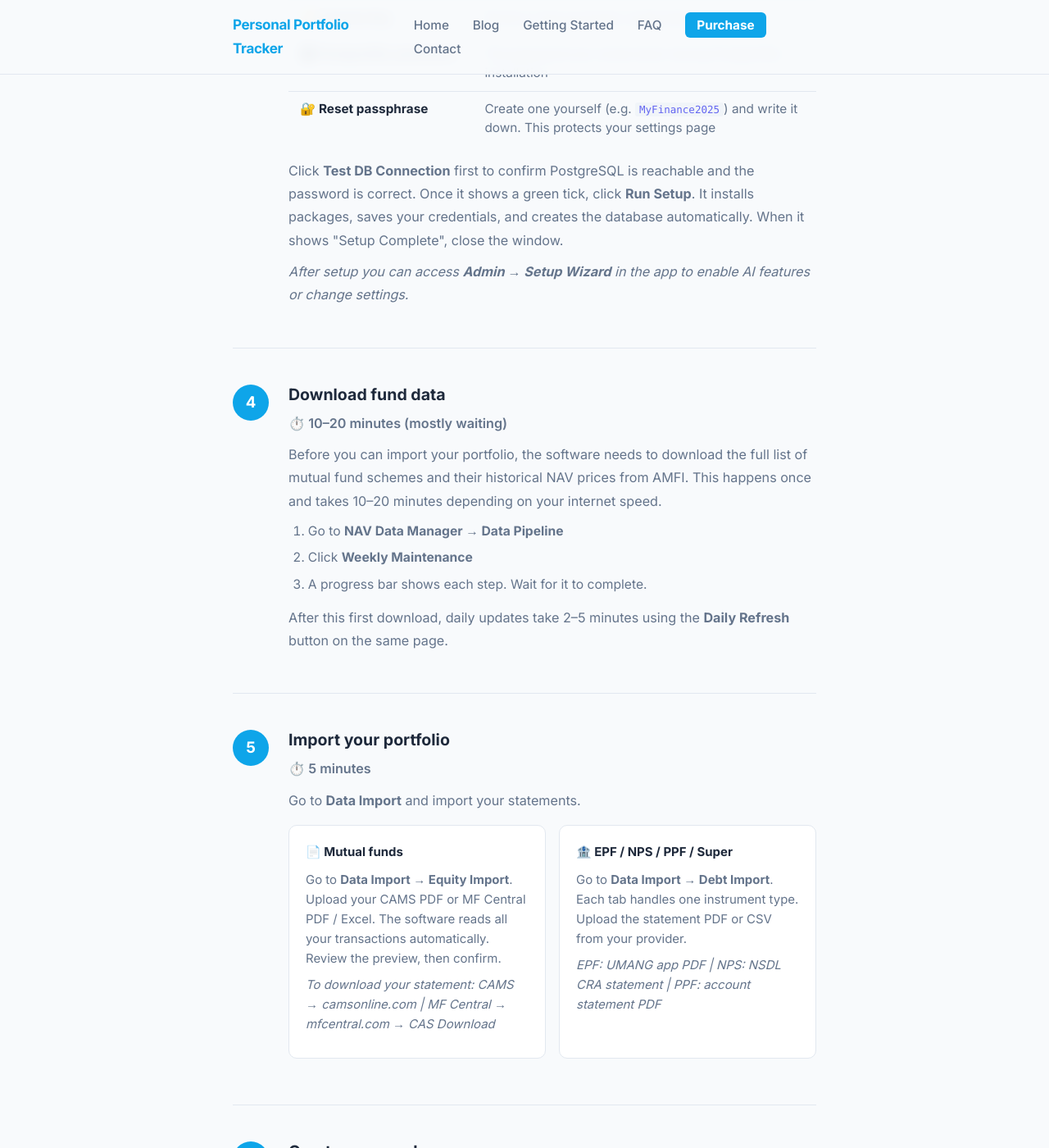
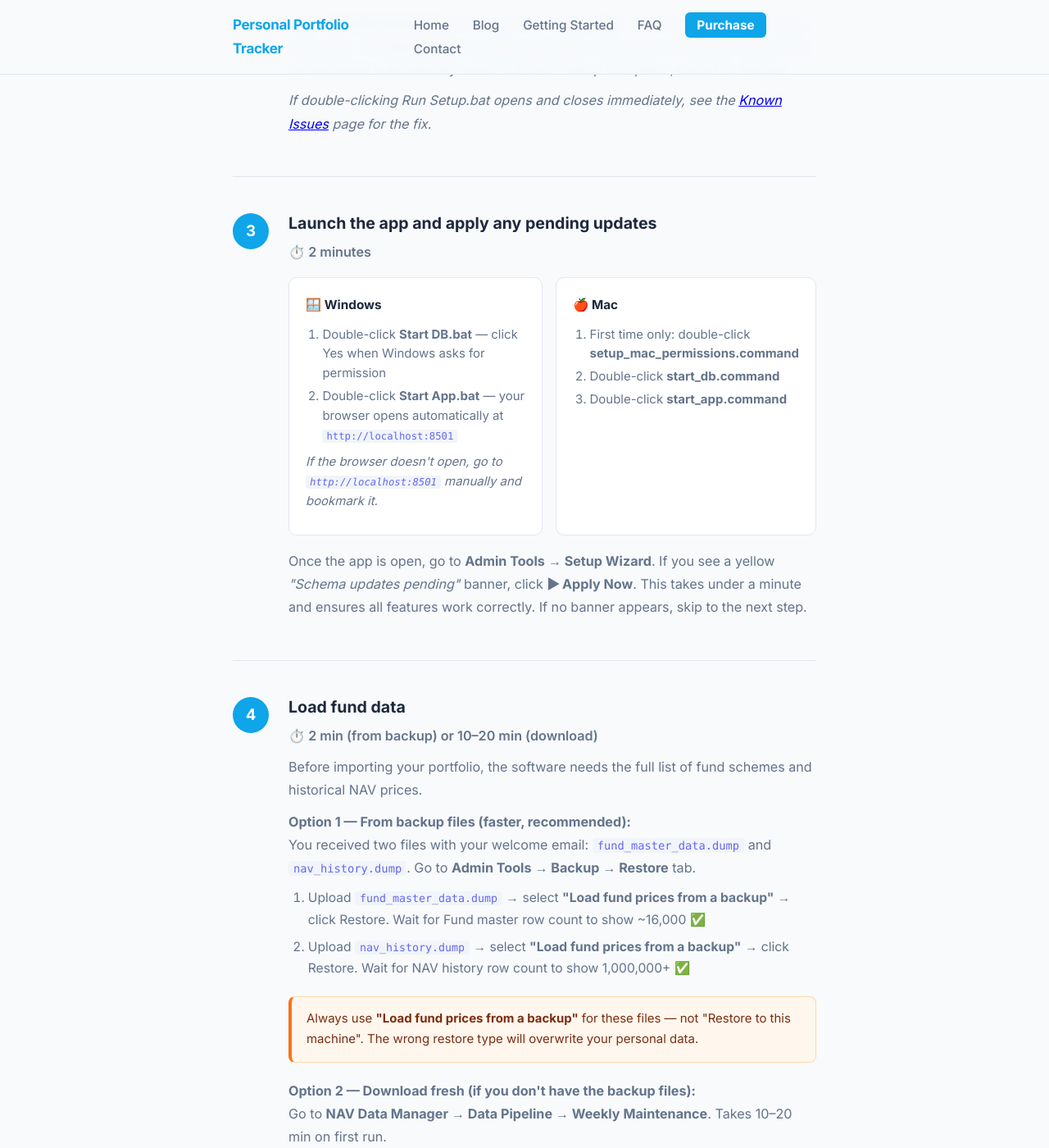
Before and after one commit to srikrishna2024/portfolio-tracker-blog, a Jekyll site: the page built from getting-started/index.html, in a window 1280 px wide and 1400 px high, scrolled down 2841 px. Shown: the whole window at 82% size. Built offline with Jekyll 4.4.1, drawn with Linux system fonts in a browser that asks for light colours; some of the changed text lies outside the part shown.

Commit message:
getting started: update for v7.2.1 — Run Setup.bat, extraction warning, Setup Wizard migration check, backup restore as fast option

```diff
--- a/getting-started/index.html
+++ b/getting-started/index.html
@@ -57,16 +57,19 @@ title: Getting Started
     <div class="gs-step-content">
       <h2>Unzip the download</h2>
       <p class="gs-step-time">⏱️ 2 minutes</p>
-      <p>Unzip the file you received to a permanent folder on your computer. Choose a location where it will stay. Do not use your Downloads folder.</p>
+      <p>Unzip the file to a permanent folder on your computer. Choose a location where it will stay — do not leave it in Downloads.</p>
       <div class="gs-platform-grid">
         <div class="gs-platform-card">
           <div class="gs-platform-label">🪟 Windows</div>
-          <p>Suggested location: <code>C:\pages_app</code></p>
-          <p>Right-click the zip file → Extract All → choose the destination.</p>
+          <p>Right-click the zip → Extract All → when asked for destination, type <code>C:\</code> and click Extract. This creates <code>C:\pages_app_vX_X_X_windows\</code> automatically. Then rename that folder to <code>C:\pages_app</code> for a shorter name.</p>
+          <div class="gs-note warning" style="margin-top:0.75rem;">
+            <strong>⚠️ Common mistake — double-nested folder:</strong> Do not extract <em>into</em> an existing folder like <code>C:\pages_app\</code>. If you do, files end up at <code>C:\pages_app\pages_app_vX_X_X_windows\</code> — a double-nested path that Windows shortens internally and breaks the app with an ImportError on startup.<br/><br/>
+            <strong>Fix if this happened:</strong> Open <code>C:\pages_app\pages_app_vX_X_X_windows\</code>, select all (Ctrl+A), cut (Ctrl+X), paste into <code>C:\pages_app\</code>, delete the empty subfolder, then re-run Run Setup.bat.
+          </div>
         </div>
         <div class="gs-platform-card">
           <div class="gs-platform-label">🍎 Mac</div>
-          <p>Suggested location: your home folder → <code>~/pages_app</code></p>
+          <p>Suggested location: <code>~/pages_app</code></p>
           <p>Double-click the zip file to extract it.</p>
         </div>
       </div>
@@ -77,43 +80,9 @@ title: Getting Started
   <div class="gs-step-block">
     <div class="gs-step-num">2</div>
     <div class="gs-step-content">
-      <h2>Launch the software</h2>
-      <p class="gs-step-time">⏱️ 2 minutes</p>
-      <p>Inside the extracted folder, open the <strong>launcher</strong> folder for your platform.</p>
-
-      <div class="gs-platform-grid">
-        <div class="gs-platform-card">
-          <div class="gs-platform-label">🪟 Windows</div>
-          <p>Open <code>launcher\windows\</code></p>
-          <ol>
-            <li>Double-click <strong>Start DB.bat</strong>. Windows will ask for permission; click Yes</li>
-            <li>Double-click <strong>Start App.bat</strong>. Your browser opens automatically</li>
-          </ol>
-          <p class="gs-tip">If the .bat files flash and disappear, use <strong>launch.pyw</strong> instead. It opens a graphical window with Start / Stop buttons.</p>
-        </div>
-        <div class="gs-platform-card">
-          <div class="gs-platform-label">🍎 Mac</div>
-          <p>Open <code>launcher/mac/</code></p>
-          <ol>
-            <li>First time only: double-click <strong>setup_mac_permissions.command</strong> (right-click → Open if Mac blocks it)</li>
-            <li>Double-click <strong>start_db.command</strong></li>
-            <li>Double-click <strong>start_app.command</strong>. Your browser opens automatically</li>
-          </ol>
-          <p class="gs-tip">If the .command files won't open, use <strong>launch_gui.command</strong> instead.</p>
-        </div>
-      </div>
-
-      <p>Your browser opens at <code>http://localhost:8501</code>. You will see the Home page. This address is your own computer. Nothing is going to the internet.</p>
-    </div>
-  </div>
-
-  <!-- Step 3 -->
-  <div class="gs-step-block">
-    <div class="gs-step-num">3</div>
-    <div class="gs-step-content">
       <h2>Run the Setup tool</h2>
       <p class="gs-step-time">⏱️ 5 minutes</p>
-      <p>Open the <code>launcher\windows\</code> folder and double-click <strong>setup.pyw</strong>. A setup window opens and asks for four things:</p>
+      <p>Open the <code>launcher\windows\</code> folder and double-click <strong>Run Setup.bat</strong>. A setup window opens and asks for four things:</p>
 
       <div class="gs-table-wrap">
         <table class="gs-table">
@@ -131,13 +100,41 @@ title: Getting Started
           </tr>
           <tr>
             <td>🔐 <strong>Reset passphrase</strong></td>
-            <td>Create one yourself (e.g. <code>MyFinance2025</code>) and write it down. This protects your settings page</td>
+            <td>Create one yourself (e.g. <code>MyFinance2025</code>) and write it down</td>
           </tr>
         </table>
       </div>
 
-      <p>Click <strong>Test DB Connection</strong> first to confirm PostgreSQL is reachable and the password is correct. Once it shows a green tick, click <strong>Run Setup</strong>. It installs packages, saves your credentials, and creates the database automatically. When it shows "Setup Complete", close the window.</p>
-      <p class="gs-tip">After setup you can access <strong>Admin → Setup Wizard</strong> in the app to enable AI features or change settings.</p>
+      <p>Click <strong>Test DB Connection</strong> first to confirm PostgreSQL is reachable. Once it shows a green tick, click <strong>Run Setup</strong>. It installs packages, saves your credentials, and creates the database automatically. When it shows "Setup Complete", close the window.</p>
+      <p class="gs-tip">If double-clicking Run Setup.bat opens and closes immediately, see the <a href="{{ '/known-issues/' | relative_url }}">Known Issues</a> page for the fix.</p>
+    </div>
+  </div>
+
+  <!-- Step 3 -->
+  <div class="gs-step-block">
+    <div class="gs-step-num">3</div>
+    <div class="gs-step-content">
+      <h2>Launch the app and apply any pending updates</h2>
+      <p class="gs-step-time">⏱️ 2 minutes</p>
+      <div class="gs-platform-grid">
+        <div class="gs-platform-card">
+          <div class="gs-platform-label">🪟 Windows</div>
+          <ol>
+            <li>Double-click <strong>Start DB.bat</strong> — click Yes when Windows asks for permission</li>
+            <li>Double-click <strong>Start App.bat</strong> — your browser opens automatically at <code>http://localhost:8501</code></li>
+          </ol>
+          <p class="gs-tip">If the browser doesn't open, go to <code>http://localhost:8501</code> manually and bookmark it.</p>
+        </div>
+        <div class="gs-platform-card">
+          <div class="gs-platform-label">🍎 Mac</div>
+          <ol>
+            <li>First time only: double-click <strong>setup_mac_permissions.command</strong></li>
+            <li>Double-click <strong>start_db.command</strong></li>
+            <li>Double-click <strong>start_app.command</strong></li>
+          </ol>
+        </div>
+      </div>
+      <p style="margin-top:1rem;">Once the app is open, go to <strong>Admin Tools → Setup Wizard</strong>. If you see a yellow <em>"Schema updates pending"</em> banner, click <strong>▶ Apply Now</strong>. This takes under a minute and ensures all features work correctly. If no banner appears, skip to the next step.</p>
     </div>
   </div>
 
@@ -145,15 +142,22 @@ title: Getting Started
   <div class="gs-step-block">
     <div class="gs-step-num">4</div>
     <div class="gs-step-content">
-      <h2>Download fund data</h2>
-      <p class="gs-step-time">⏱️ 10–20 minutes (mostly waiting)</p>
-      <p>Before you can import your portfolio, the software needs to download the full list of mutual fund schemes and their historical NAV prices from AMFI. This happens once and takes 10–20 minutes depending on your internet speed.</p>
+      <h2>Load fund data</h2>
+      <p class="gs-step-time">⏱️ 2 min (from backup) or 10–20 min (download)</p>
+      <p>Before importing your portfolio, the software needs the full list of fund schemes and historical NAV prices.</p>
+
+      <p><strong>Option 1 — From backup files (faster, recommended):</strong><br/>
+      You received two files with your welcome email: <code>fund_master_data.dump</code> and <code>nav_history.dump</code>. Go to <strong>Admin Tools → Backup → Restore</strong> tab.</p>
       <ol>
-        <li>Go to <strong>NAV Data Manager → Data Pipeline</strong></li>
-        <li>Click <strong>Weekly Maintenance</strong></li>
-        <li>A progress bar shows each step. Wait for it to complete.</li>
+        <li>Upload <code>fund_master_data.dump</code> → select <strong>"Load fund prices from a backup"</strong> → click Restore. Wait for Fund master row count to show ~16,000 ✅</li>
+        <li>Upload <code>nav_history.dump</code> → select <strong>"Load fund prices from a backup"</strong> → click Restore. Wait for NAV history row count to show 1,000,000+ ✅</li>
       </ol>
-      <p>After this first download, daily updates take 2–5 minutes using the <strong>Daily Refresh</strong> button on the same page.</p>
+      <div class="gs-note warning">
+        Always use <strong>"Load fund prices from a backup"</strong> for these files — not "Restore to this machine". The wrong restore type will overwrite your personal data.
+      </div>
+
+      <p style="margin-top:1rem;"><strong>Option 2 — Download fresh (if you don't have the backup files):</strong><br/>
+      Go to <strong>NAV Data Manager → Data Pipeline → Weekly Maintenance</strong>. Takes 10–20 min on first run.</p>
     </div>
   </div>
 
@@ -168,15 +172,16 @@ title: Getting Started
       <div class="gs-import-grid">
         <div class="gs-import-card">
           <div class="gs-import-label">📄 Mutual funds</div>
-          <p>Go to <strong>Data Import → Equity Import</strong>. Upload your CAMS PDF or MF Central PDF / Excel. The software reads all your transactions automatically. Review the preview, then confirm.</p>
-          <p class="gs-tip">To download your statement: CAMS → camsonline.com | MF Central → mfcentral.com → CAS Download</p>
+          <p>Go to <strong>Data Import → Equity Import</strong>. Upload your CAMS PDF or MF Central PDF / Excel. Review the preview, then confirm import.</p>
+          <p class="gs-tip">CAMS → camsonline.com | MF Central → mfcentral.com → CAS Download</p>
         </div>
         <div class="gs-import-card">
           <div class="gs-import-label">🏦 EPF / NPS / PPF / Super</div>
-          <p>Go to <strong>Data Import → Debt Import</strong>. Each tab handles one instrument type. Upload the statement PDF or CSV from your provider.</p>
-          <p class="gs-tip">EPF: UMANG app PDF | NPS: NSDL CRA statement | PPF: account statement PDF</p>
+          <p>Go to <strong>Data Import → Debt Import</strong>. Each tab handles one instrument type.</p>
+          <p class="gs-tip">EPF: UMANG app PDF | NPS: NSDL CRA statement | PPF: bank statement PDF</p>
         </div>
       </div>
+      <p class="gs-tip" style="margin-top:0.75rem;">If something looks wrong after importing (wrong fund names, missing values), use the <strong>Reset Equity Portfolio Data</strong> option at the bottom of the Equity Import page to clear and re-import cleanly.</p>
     </div>
   </div>
 
@@ -188,9 +193,9 @@ title: Getting Started
       <p class="gs-step-time">⏱️ 5 minutes</p>
       <ol>
         <li>Go to <strong>Goal Planning → Create a Goal</strong></li>
-        <li>Describe each goal in plain English. For example: <em>"Save ₹50 lakhs for my daughter's college in 12 years"</em> or <em>"Build a ₹2 crore retirement corpus in 20 years"</em></li>
-        <li>Review and confirm the details the software fills in, then save.</li>
-        <li>Repeat for each financial goal you want to track.</li>
+        <li>Describe each goal in plain English — e.g. <em>"Save ₹50 lakhs for my daughter's college in 12 years"</em> or <em>"Build a ₹2 crore retirement corpus in 20 years"</em></li>
+        <li>Review the details the software fills in, then save</li>
+        <li>Repeat for each financial goal you want to track</li>
       </ol>
     </div>
   </div>
@@ -202,14 +207,14 @@ title: Getting Started
       <h2>Assign your funds to goals</h2>
       <p class="gs-step-time">⏱️ 5 minutes</p>
       <div class="gs-note warning">
-        <strong>Do not skip this step.</strong> Without it, the software cannot calculate your goal progress, health score, or required SIP. The Goal Dashboard will show no meaningful data.
+        <strong>Do not skip this step.</strong> Without it, the Goal Dashboard, health score, and SIP adequacy check show no meaningful data.
       </div>
       <ol>
         <li>Go to <strong>Goal Planning → Goal Fund Manager</strong></li>
-        <li>For each fund you hold, select which goal it is saving towards. For example: this mid-cap fund is for education, this large-cap fund is for retirement.</li>
-        <li>A single fund can be split across multiple goals by percentage — useful if one fund is serving two goals simultaneously.</li>
+        <li>For each fund, select which goal it is saving towards</li>
+        <li>A single fund can be split across multiple goals by percentage</li>
       </ol>
-      <p>Once this is done, open <strong>Goal Planning → Goal Dashboard</strong> to see your portfolio health score and how each goal is tracking.</p>
+      <p>Once done, open <strong>Goal Planning → Goal Dashboard</strong> to see your health score and how each goal is tracking.</p>
     </div>
   </div>
 
```
